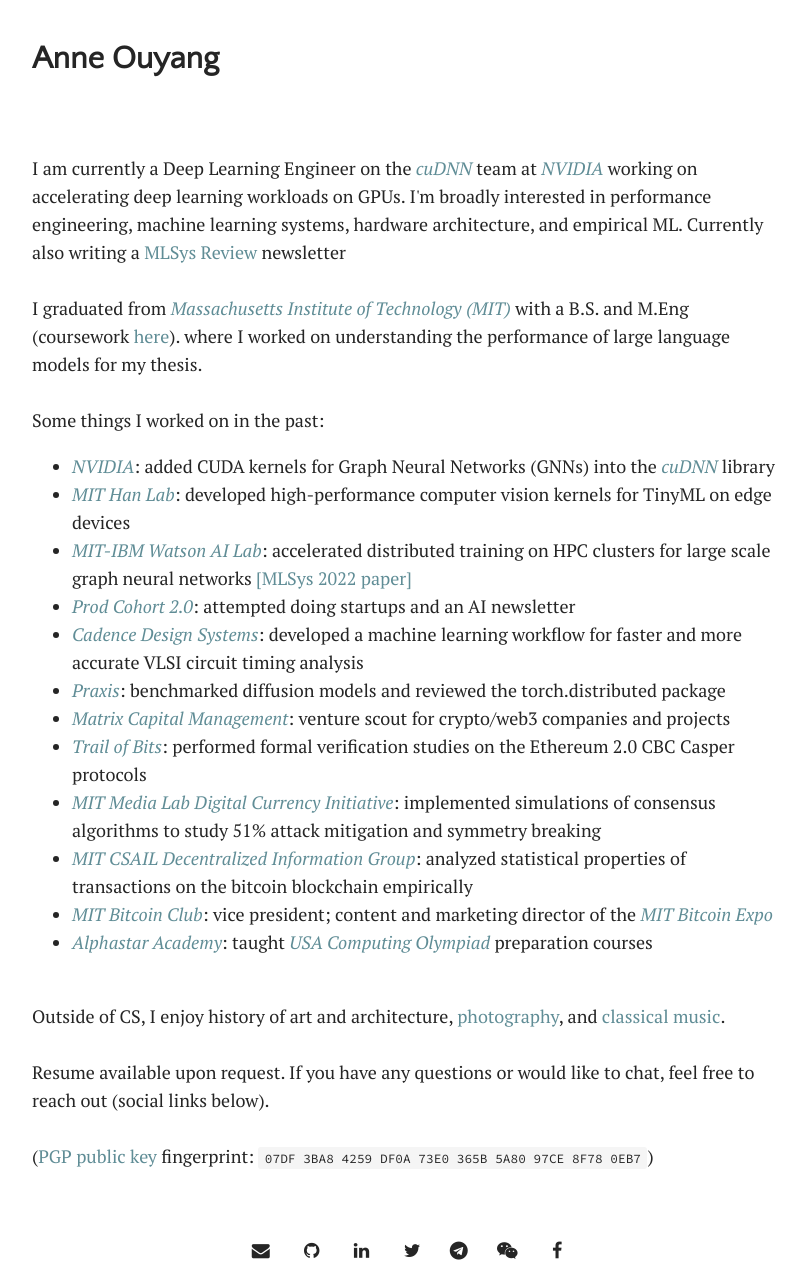
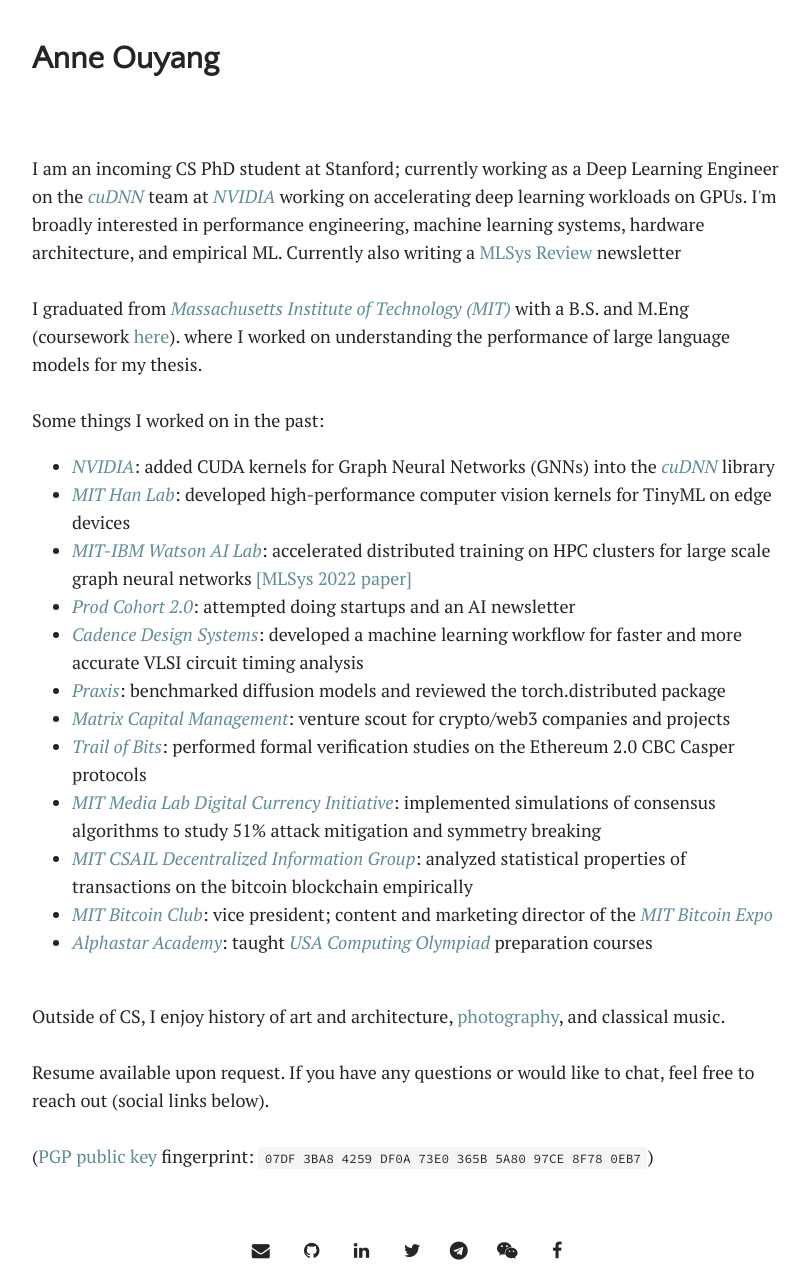
Before and after one commit to anneouyang/anneouyang.github.io, a Jekyll site: the page built from index.html, in a window 1280 px wide. Shown: the whole page, without its empty margins (233-1042 px from the left). Built offline with Jekyll 4.4.1, drawn with Linux system fonts in a browser that asks for light colours; some web fonts are replaced; the list of posts is cut into pages by our own code.

Commit message:
Update home.html

```diff
--- a/_layouts/home.html
+++ b/_layouts/home.html
@@ -6,7 +6,7 @@ title: Home
 <!-- <img src="{{ site.github.url }}/assets/img/me2.jpg" class="pfp" align="right"> -->
 <!-- <a href="" target="_blank" class="orgs"> -->
 
-I am currently a Deep Learning Engineer on the <a href="https://developer.nvidia.com/cudnn" target="_blank" class="orgs">cuDNN</a> team at <a href="https://www.nvidia.com/en-us/" target="_blank" class="orgs">NVIDIA</a> working on accelerating deep learning workloads on GPUs. I'm broadly interested in performance engineering, machine learning systems, hardware architecture, and empirical ML. Currently also writing a <a href="https://mlsysreview.substack.com/" target="_blank">MLSys Review</a> newsletter<br><br>
+I am an incoming CS PhD student at Stanford; currently working as a Deep Learning Engineer on the <a href="https://developer.nvidia.com/cudnn" target="_blank" class="orgs">cuDNN</a> team at <a href="https://www.nvidia.com/en-us/" target="_blank" class="orgs">NVIDIA</a> working on accelerating deep learning workloads on GPUs. I'm broadly interested in performance engineering, machine learning systems, hardware architecture, and empirical ML. Currently also writing a <a href="https://mlsysreview.substack.com/" target="_blank">MLSys Review</a> newsletter<br><br>
 
 I graduated from <a href="https://web.mit.edu/" target="_blank" class="orgs">Massachusetts Institute of Technology (MIT)</a> with a B.S. and M.Eng (coursework <a href="{{ site.github.url }}/coursework">here</a>). where I worked on understanding the performance of large language models for my thesis. <br><br>
 
@@ -26,7 +26,7 @@ Some things I worked on in the past:
   <li> <a href="https://alphastar.academy" target="_blank" class="orgs">Alphastar Academy</a>:  taught <a href="http://usaco.org/", target="_blank", class="orgs">USA Computing Olympiad</a> preparation courses</li>
 </ul> <br>
 
-Outside of CS, I enjoy history of art and architecture, <a href="https://vsco.co/anneouyang" target="_blank">photography</a>, and <a href="{{ site.github.url }}/classicalmusic">classical music</a>. <br><br>
+Outside of CS, I enjoy history of art and architecture, <a href="https://vsco.co/anneouyang" target="_blank">photography</a>, and classical music. <br><br>
 
 Resume available upon request. If you have any questions or would like to chat, feel free to reach out (social links below). <br><br>
 
```
